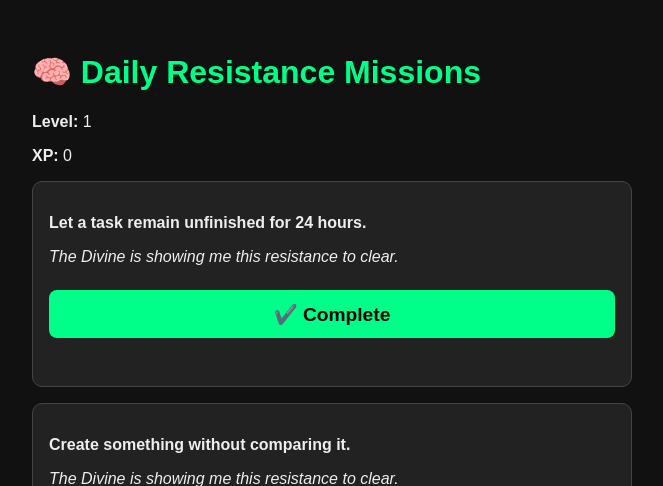
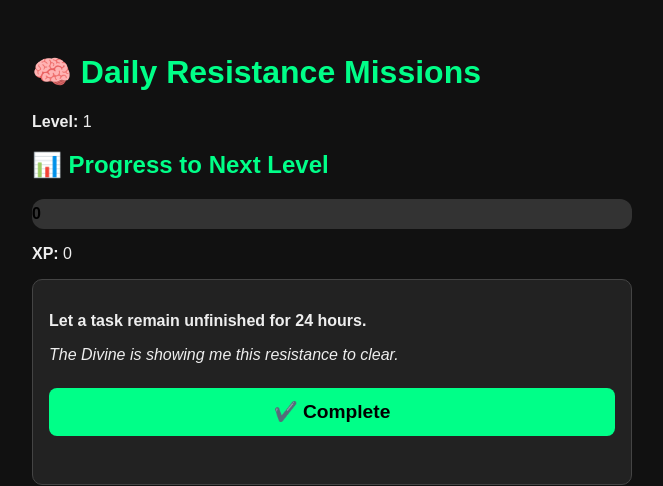
Before and after one commit to NeoAgent53/simulation-app, a Flask app: page / in a window 1280 px wide. Shown: the top 486 px of the page, without its empty margins (308-971 px from the left). Run offline with Flask 2, Linux system fonts and the light colour scheme.

Commit message:
level up bar

```diff
--- a/app.py
+++ b/app.py
@@ -112,7 +112,7 @@ def index():
         missions=daily["missions"],
         truth=TRUTH_QUOTE,
         xp=data["xp"],
-        level=level,
+        level=calculate_level(data["xp"]),
         all_completed=all(m["completed"] for m in daily["missions"]),
         grouped_missions=grouped_missions
     )
--- a/templates/index.html
+++ b/templates/index.html
@@ -45,6 +45,21 @@
 <body>
   <h1>🧠 Daily Resistance Missions</h1>
   <p><strong>Level:</strong> {{ level }}</p>
+  <h2>📊 Progress to Next Level</h2>
+<div style="background-color: #333; border-radius: 12px; overflow: hidden; height: 30px; margin-bottom: 1em;">
+  <div style="
+    background-color: #00ff88;
+    height: 100%;
+    width: {{ xp % 1000 }};
+    width: calc({{ xp % 1000 }} / 10)%;
+    text-align: center;
+    color: #000;
+    font-weight: bold;
+    line-height: 30px;">
+    {{ xp % 1000 }} / 1000 XP
+  </div>
+</div>
+
   <p><strong>XP:</strong> {{ xp }}</p>
 
   {% for m in missions %}
```
